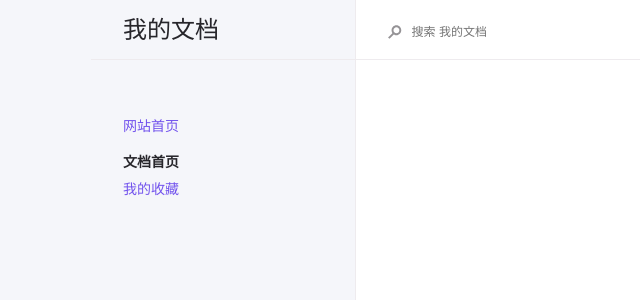
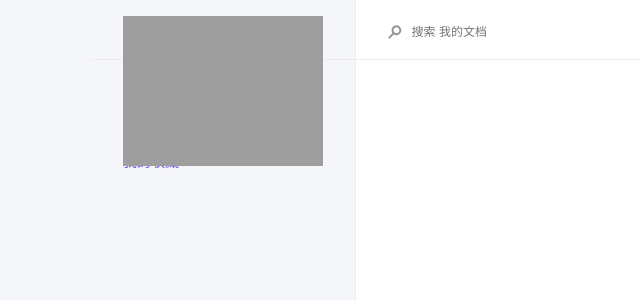
Before and after one commit to zhuzhiyuan/docs, a Jekyll site: the page built from index.md, in a window 1280 px wide. Shown: the top 300 px of the page, without its empty margins (0-640 px from the left). Built offline with Jekyll 4.4.1, drawn with Linux system fonts in a browser that asks for light colours; comment, search, counter and statistics services are not loaded.

Commit message:
add logo

```diff
--- a/_includes/nav.html
+++ b/_includes/nav.html
@@ -1,8 +1,5 @@
 <nav role="navigation" aria-label="Main navigation">
   <ul class="navigation-list">
-      <li class="navigation-list-item">
-          <a href="/" class="navigation-list-link">网站首页</a>
-      </li>
     {% assign pages_list = site.html_pages | sort:"nav_order" %}
     {% for node in pages_list %}
       {% unless node.nav_exclude %}
--- a/_layouts/default.html
+++ b/_layouts/default.html
@@ -5,7 +5,9 @@
 <body>
   <div class="page-wrap">
     <div class="side-bar">
-      <a href="{{ site.url }}{{ site.baseurl }}" class="site-title fs-6 lh-tight">{{ site.title }}</a>
+      <a href="{{ site.url }}{{ site.baseurl }}" class="site-title fs-6 lh-tight">
+        <img src="{{ site.url }}/assets/images/logo.png"/>
+      </a>
       <span class="fs-3"><button class="js-main-nav-trigger navigation-list-toggle btn btn-outline" type="button" data-text-toggle="Hide">Menu</button></span>
       <div class="navigation main-nav js-main-nav">
         {% include nav.html %}
```
